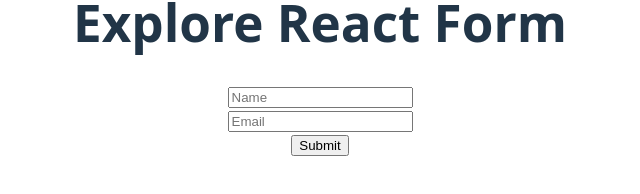
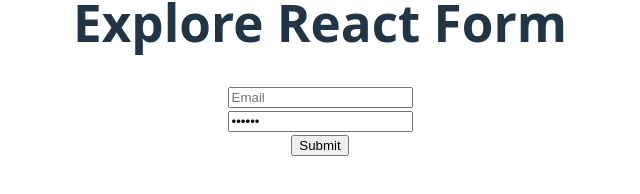
Before and after one commit to ArmanMirDeV/Explore-React-Form, a React (Vite) app: page / in a window 1280 px wide. Shown: the part 342-536 px from the top of the page, without its empty margins (320-960 px from the left). Built offline with nearby package versions, Linux system fonts and the light colour scheme.

Commit message:
Use form action form data and controlled component

```diff
--- a/src/App.jsx
+++ b/src/App.jsx
@@ -1,6 +1,8 @@
 
 import './App.css'
+import ControlledField from './Components/ControlledField/ControlledField'
 import SimpleForm from './Components/SimpleForm/SimpleForm'
+import FormAction from './FormAction/FormAction'
 
 function App() {
 
@@ -9,7 +11,9 @@
     <>
 
       <h1>Explore React Form</h1>
-      <SimpleForm></SimpleForm>
+      {/* <SimpleForm></SimpleForm> */}
+      {/* <FormAction></FormAction> */}
+      <ControlledField></ControlledField>
 
     </>
   )
--- /dev/null
+++ b/src/Components/ControlledField/ControlledField.jsx
@@ -0,0 +1,30 @@
+import React, { useState } from 'react';
+
+const ControlledField = () => {
+
+
+    const [password, setPassword] = useState('secret');
+
+    const handlePasswordOnChange = e =>{
+            console.log(e.target.value)
+    }
+
+    const handleSubmit = (e) =>{
+        e.preventDefault();
+
+    }
+
+    return (
+        <div>
+            <form onSubmit={handleSubmit} >
+                <input type="email" name="email" placeholder='Email' id="" required/>
+                <br />
+                <input type="password" name="password" id="" placeholder='Password' onChange={handlePasswordOnChange} defaultValue={password} required />
+                <br />
+                <input type="submit" value="Submit" />
+            </form>
+        </div>
+    );
+};
+
+export default ControlledField;
--- /dev/null
+++ b/src/FormAction/FormAction.jsx
@@ -0,0 +1,25 @@
+import React from 'react';
+
+const FormAction = () => {
+
+
+     const handleFormAction = (formData)=>{
+            console.log(formData.get('name'));
+            console.log(formData.get('email'));
+        }
+
+    return (
+
+        <div>
+            <form action={handleFormAction}>
+                <input type="text" name='name' placeholder='name' />
+                <br />
+                <input type="email" name="email" placeholder='Email' id="" />
+                <br />
+                <input type="submit" value="Submit" />
+            </form>
+        </div>
+    );
+};
+
+export default FormAction;
--- a/src/__get__form__data__.js
+++ b/src/__get__form__data__.js
@@ -1,6 +1,6 @@
 /*
  1. e.target.[name of the input field]
-
+2. Use form action and formData in the action handler. formData.get("name of the input field");
 
 
 */
```
